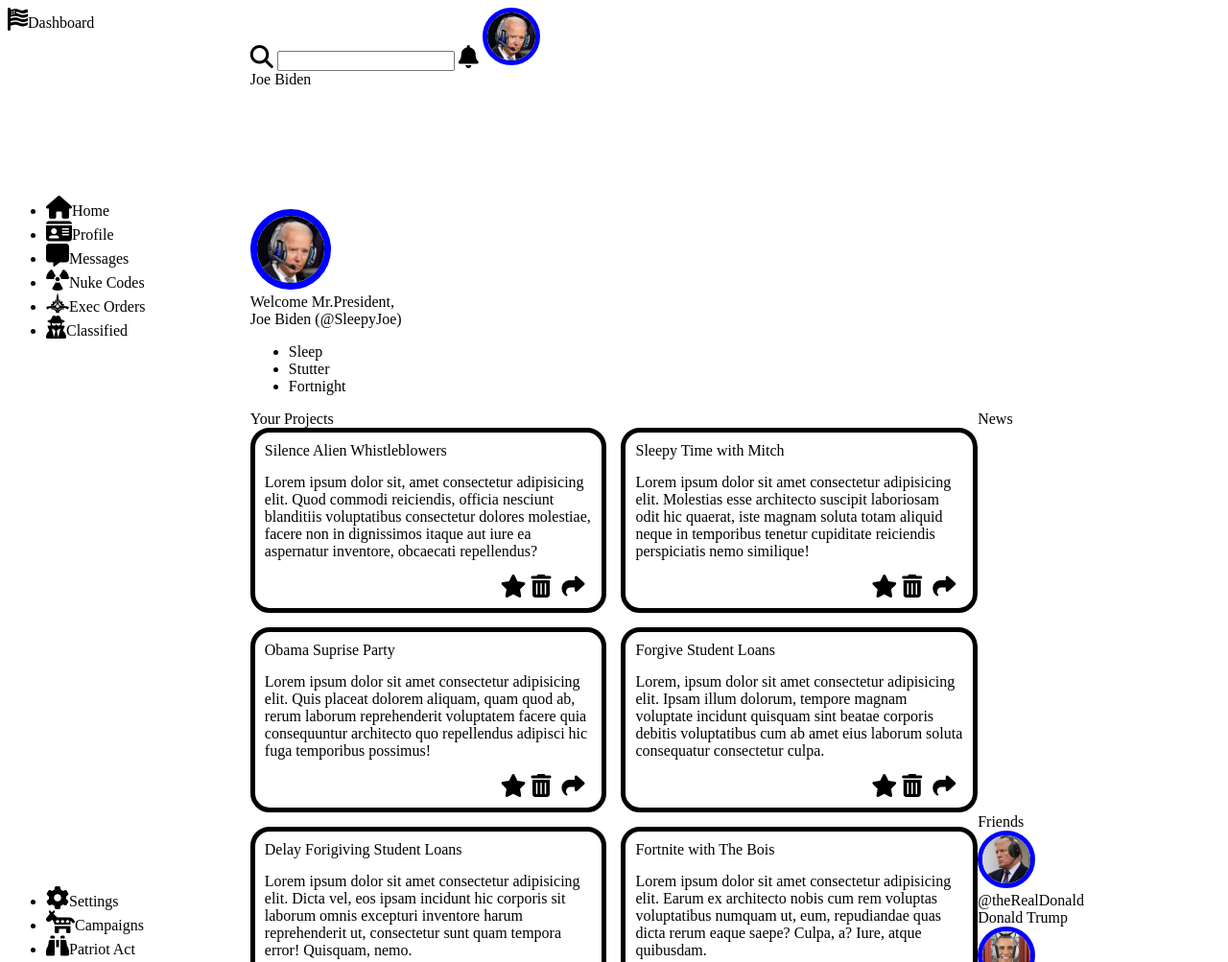
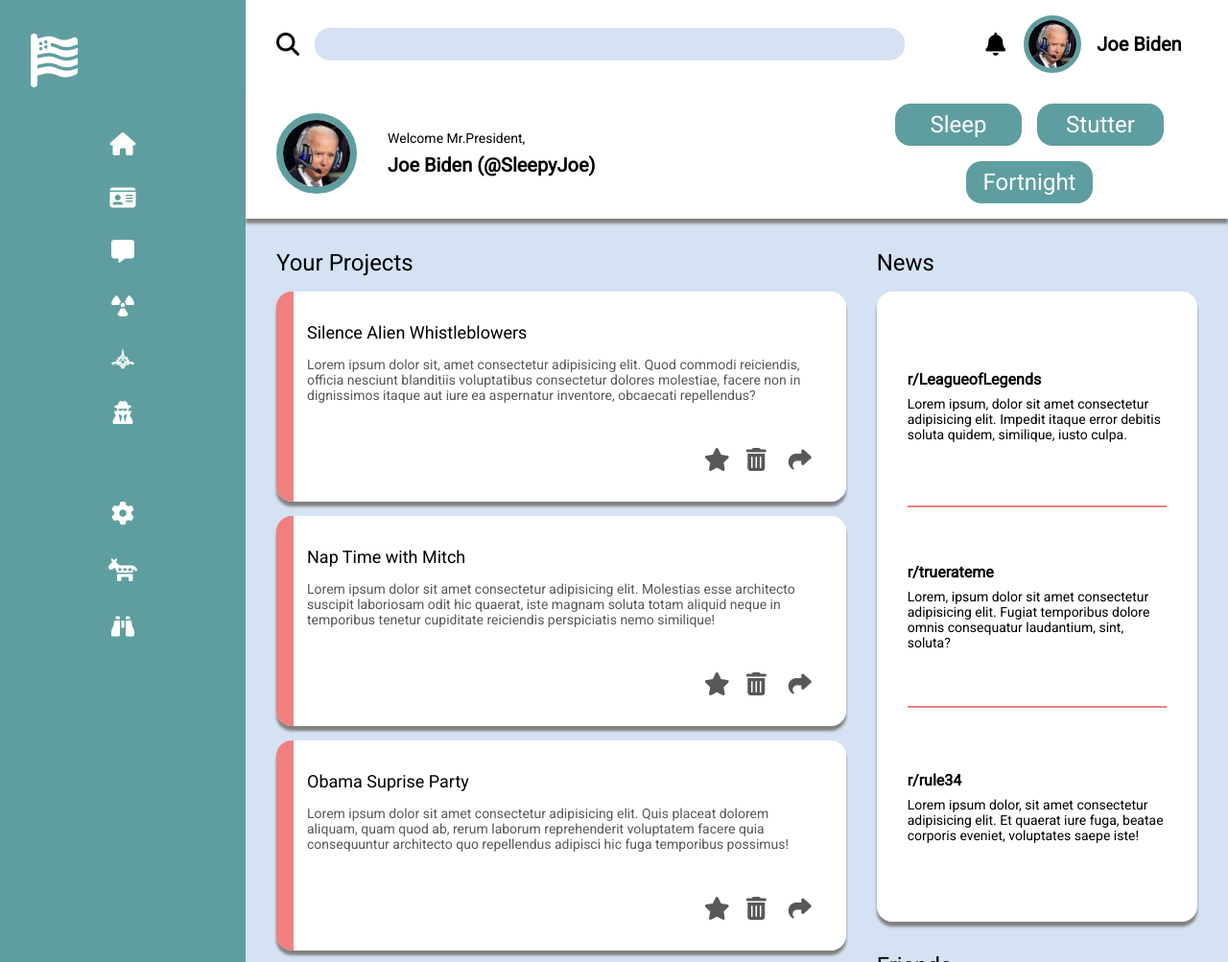
Before and after one commit to hall488/Admin-Dashboard, a plain HTML site: page index.html in a window 1280 px wide. Shown: the top 1003 px of the page at 96% size. Drawn offline with Linux system fonts and the light colour scheme.

Commit message:
Add CSS for layout and Js for spins
Layout was added focusing on developing grid skills.
Some of the 1 dimensional layout was done with flex when it made
sense. Gave icons the ability to spin with JS.

```diff
--- a/index.html
+++ b/index.html
@@ -10,20 +10,22 @@
 <body>
     <div class="container">
         <div class="sidebar">
-            <div class="logo"><i class="fa-solid fa-flag-usa"></i>Dashboard</div>
-            <ul class="menu">
-                <li><i class="fa-solid fa-house"></i>Home</li>
-                <li><i class="fa-solid fa-id-card"></i>Profile</li>
-                <li><i class="fa-solid fa-message"></i>Messages</li>
-                <li><i class="fa-solid fa-radiation"></i>Nuke Codes</li>
-                <li><i class="fa-brands fa-galactic-senate"></i>Exec Orders</li>
-                <li><i class="fa-solid fa-user-secret"></i>Classified</li>
-            </ul>
-            <ul class="menu">
-                <li><i class="fa-solid fa-gear"></i>Settings</li>
-                <li><i class="fa-solid fa-democrat"></i>Campaigns</li>
-                <li><i class="fa-solid fa-binoculars"></i>Patriot Act</li>
-            </ul>
+            <div class="logo"><i class="fa-solid fa-flag-usa"></i><div> Dashboard</div></div>
+            <div class="menus">
+                <ul class="menu1">
+                    <li><i class="fa-solid fa-house"></i><div>Home</div></li>
+                    <li><i class="fa-solid fa-id-card"></i><div>Profile</div></li>
+                    <li><i class="fa-solid fa-message"></i><div>Messages</div></li>
+                    <li><i class="fa-solid fa-radiation"></i><div>Nuke Codes</div></li>
+                    <li><i class="fa-brands fa-galactic-senate"></i><div>Exec Orders</div></li>
+                    <li><i class="fa-solid fa-user-secret"></i><div>Classified</div></li>
+                </ul>
+                <ul class="menu2">
+                    <li><i class="fa-solid fa-gear"></i><div>Settings</div></li>
+                    <li><i class="fa-solid fa-democrat"></i><div>Campaigns</div></li>
+                    <li><i class="fa-solid fa-binoculars"></i><div>Patriot Act</div></li>
+                </ul>
+            </div>
         </div>
         <div class="page">
             <div class="header">
@@ -59,7 +61,7 @@
                             </ul>
                         </div>
                         <div class="card">
-                            <div class="head">Sleepy Time with Mitch</div>
+                            <div class="head">Nap Time with Mitch</div>
                             <div class="text">Lorem ipsum dolor sit amet consectetur adipisicing elit. Molestias esse architecto suscipit laboriosam odit hic quaerat, iste magnam soluta totam aliquid neque in temporibus tenetur cupiditate reiciendis perspiciatis nemo similique!</div>
                             <ul class="icons">
                                 <li><i class="fa-solid fa-star"></i></li>
@@ -109,16 +111,18 @@
                     News
                     <div class="update-container">
                         <div class="updates">
-                            <div class="head"></div>
-                            <div class="text"></div>
+                            <div class="head">r/LeagueofLegends</div>
+                            <div class="text">Lorem ipsum, dolor sit amet consectetur adipisicing elit. Impedit itaque error debitis soluta quidem, similique, iusto culpa.</div>
                         </div>
+                        <div class="line"></div>
                         <div class="updates">
-                            <div class="head"></div>
-                            <div class="text"></div>
+                            <div class="head">r/truerateme</div>
+                            <div class="text">Lorem, ipsum dolor sit amet consectetur adipisicing elit. Fugiat temporibus dolore omnis consequatur laudantium, sint, soluta?</div>
                         </div>
+                        <div class="line"></div>
                         <div class="updates">
-                            <div class="head"></div>
-                            <div class="text"></div>
+                            <div class="head">r/rule34</div>
+                            <div class="text">Lorem ipsum dolor, sit amet consectetur adipisicing elit. Et quaerat iure fuga, beatae corporis eveniet, voluptates saepe iste!</div>
                         </div>
                     </div>
                 </div>
@@ -163,6 +167,6 @@
             </a>
         </div>
     </div>
-
+    <script src="index.js"></script>
 </body>
 </html>
--- a/index.js
+++ b/index.js
@@ -0,0 +1,35 @@
+let panelText = document.querySelectorAll('.logo>div, li>div');
+let menuItems = document.querySelectorAll('.menu1 li, .menu2 li');
+console.log(panelText);
+
+window.addEventListener("resize", manageSidebar);
+window.addEventListener("load", manageSidebar);
+
+
+
+menuItems.forEach(m => {
+    m.addEventListener('mouseover', spinzone);
+    m.addEventListener('mouseleave', () => m.children[0].style.animation = 'none');
+});
+
+function manageSidebar() {
+    let width = document.body.clientWidth;
+
+    if(width < 1400) {
+        panelText.forEach(p => {
+            p.style.display = 'none';
+        });
+        menuItems.forEach(m => m.style.justifyContent= 'center');
+
+    } else {
+        panelText.forEach(p => {
+                p.style.display = 'inline';
+        });
+        menuItems.forEach(m => m.style.justifyContent= 'flex-start');
+    }
+}
+
+function spinzone() {
+    let cList = this.children;
+    cList[0].style.animation = 'spin 1s';
+}
--- a/style.css
+++ b/style.css
@@ -1,46 +1,212 @@
+@import url('https://fonts.googleapis.com/css2?family=Roboto&display=swap');
+
 :root {
-    --icon-border-color: blue;
+    --icon-border-color: cadetblue;
 }
+
+* {
+    font-family: 'Roboto', sans-serif;
+    margin: 0;
+}
+
 .container {
     display: grid;
-    grid-template-columns: 1fr 4fr;
+    grid-template-columns: minmax(auto, 1fr) 4fr;
+    grid-template-rows: 1fr auto;
+    height: 100vh;
+}
+
+.menus {
+    display: grid;
+    grid-auto-flow: column;
+    grid-template-rows: 2fr 1fr;
+    gap: 64px;
+    margin-left: 32px;
+    margin-top: 32px;
+    margin-right: 32px;
 }
 
 .sidebar {
+    background-color:cadetblue;
+    color: white;
+}
+
+.logo i {
+    font-size: 56px;
+    text-align: center;
+}
+
+.logo div {
+    display: inline;
+}
+
+.sidebar .logo {
+    font-size: 56px;
+    padding-left: 32px;
+    padding-top: 32px;
+    padding-right: 32px;
+
+}
+
+.menu1, .menu2 {
+    font-size: 32px;
     display: grid;
     grid-auto-flow: column;
-    grid-template-rows: 1fr 4fr 2fr;
+    grid-template-columns: minmax(auto, 1fr);
+    margin-block-start: 0;
+    margin-block-end: 0;
+    padding-inline-start: 0;
+    gap: 16px;
+}
+
+.menu1 {
+    grid-template-rows: repeat(6, 1fr);
+}
+
+.menu2 {
+    grid-template-rows: repeat(3, 1fr);
+}
+
+.menu1 li, .menu2 li {
+    list-style-type: none;
+    display: flex;
+    align-items: center;
+    gap: 16px;
+    padding: 8px;
+    text-align: center;
+    border-radius: 20px;
+}
+
+.menu1 li:hover, .menu2 li:hover {
+    background-color: rgb(63, 107, 109);
 }
 
 .page {
     display: grid;
     grid-auto-flow: column;
-    grid-template-rows: 1fr 1fr 4fr;
+    grid-template-rows: auto auto 1fr;
+}
+
+.header {
+    display: grid;
+    grid-template-columns: 24px 5fr 24px 60px 1fr;
+    gap: 16px;
+    align-items: center;
+    padding-left: 32px;
+    padding-top: 16px;
+    padding-bottom: 16px;
+    font-size: 20px;
+    font-weight: 600;
+}
+
+.header i:hover {
+    color: lightcoral;
+}
+
+input {
+    height: 32px;
+    margin-right: 10%;
+    border-radius: 16px;
+    border-style: none;
+    background-color: rgb(212, 226, 243);;
+    font-size: 24px;
+    padding-left: 16px;
+}
+
+.subheader {
+    display: grid;
+    grid-template-columns: 84px 1fr 1fr;
+    align-items: center;
+    justify-content: center;
+    padding-left: 32px;
+    padding-top:16px;
+    padding-bottom: 16px;
+    background-color: white;
+    position: relative;
+    box-shadow: 0px 5px 3px grey;
+}
+
+.tag {
+    display: flex;
+    flex-direction: column;
+    justify-content: center;
+    padding-left: 32px;
+    font-size: 20px;
+    font-weight: 600;
+    gap: 8px;
+}
+
+.tag .welcome {
+    font-weight: 500;
+    font-size: 14px;
+}
+
+.actions {
+    display: flex;
+    flex-wrap: wrap;
+    gap: 16px;
+    align-items: center;
+    margin: 0;
+    justify-content: center;
+    color: white;
+}
+
+.actions li {
+    font-size: 24px;
+    list-style-type: none;
+    background-color: cadetblue;
+    padding: 8px 16px;
+    border-radius: 16px;
+    flex: 0 1 100px;
+    text-align: center;
+}
+
+.actions li:hover {
+    background-color: rgb(63, 107, 109);
 }
 
 .content {
+    padding-top: 32px;
     display: grid;
     grid-template: 1fr 1fr / 3fr 1fr;
+    gap: 32px;
+    background-color:rgb(212, 226, 243);
+    padding-left: 32px;
 }
 
 .projects {
     grid-row: 1 / span 2;
+    font-size: 24px;
+}
 
-}
 
 .card-container {
     display: grid;
-    grid-template-columns: repeat(auto-fit, minmax(250px, 1fr));
+    grid-template-columns: repeat(auto-fit, minmax(350px, 1fr));
     gap: 15px;
+    margin-top: 16px;
+    font-size: 14px;
 }
 
 .card {
     display: flex;
     flex-direction: column;
     gap: 15px;
-    border: 5px solid black;
-    padding: 10px;
-    border-radius: 20px;
+
+    padding: 32px;
+    border-radius: 16px;
+    justify-content: space-between;
+    background: linear-gradient(90deg, lightcoral 3%, white 0%);
+    box-shadow: 0px 5px 3px gray;
+}
+
+.card .head {
+    font-size: 18px;
+    font-weight: 500;
+}
+
+.card .text, .card .icons {
+    color: rgb(88, 88, 88);
 }
 
 .card ul{
@@ -50,12 +216,89 @@
 
 .card .icons {
     display: grid;
+    margin-top: 32px;
     grid-template-columns: 2em 2em 2em;
+    gap: 16px;
+}
 
+.card .icons li:hover {
+    color:lightcoral;
 }
 
 .icons li {
     list-style-type: none;
+}
+
+.news{
+    font-size: 24px;
+    display: flex;
+    flex-direction: column;
+
+}
+
+.update-container {
+    background-color: white;
+    border-radius: 16px;
+    flex: 1;
+    margin-top: 16px;
+    font-size: 14px;
+    margin-right: 32px;
+    display:flex;
+    flex-direction: column;
+    justify-content: center;
+    padding: 32px;
+    box-shadow: 0px 5px 3px gray;
+}
+
+.updates {
+    flex: 1;
+    display: flex;
+    justify-content: center;
+    flex-direction: column;
+}
+
+.updates .head {
+    font-size: 16px;
+    font-weight: 600;
+    margin-bottom: 8px;
+}
+
+.updates .text {
+
+}
+
+.line {
+    border:1px solid lightcoral;
+    margin: 16px 0px;
+}
+
+
+.friends {
+    font-size: 24px;
+}
+
+.friends-container {
+    margin-top: 16px;
+    display: flex;
+    flex-direction: column;
+    gap: 32px;
+    background-color: white;
+    padding: 32px;
+    border-radius: 16px;
+    margin-right: 32px;
+    box-shadow: 0px 5px 3px gray;
+}
+
+.ot-user {
+    display: flex;
+    gap: 16px;
+    font-size: 18px;
+    align-items: center;
+}
+
+.ot-info {
+    color: rgb(88, 88, 88);
+
 }
 
 .header img {
@@ -77,13 +320,15 @@
 }
 
 .fa-solid, .fa-brands {
-    color: black;
     font-size: 24px;
 }
 
 .footer {
     grid-column: 1 / span 2;
     justify-self: center;
+    gap: 10px;
+    padding: 20px;
+    font-size: 20px;
 }
 
 .fa-github {
@@ -95,3 +340,8 @@
 .fa-github:hover {
     transform: rotate(360deg) scale(1.2);
 }
+
+@keyframes spin {
+    0% { transform: rotate(0deg);}
+    100% { transform: rotate(360deg);}
+}
```
